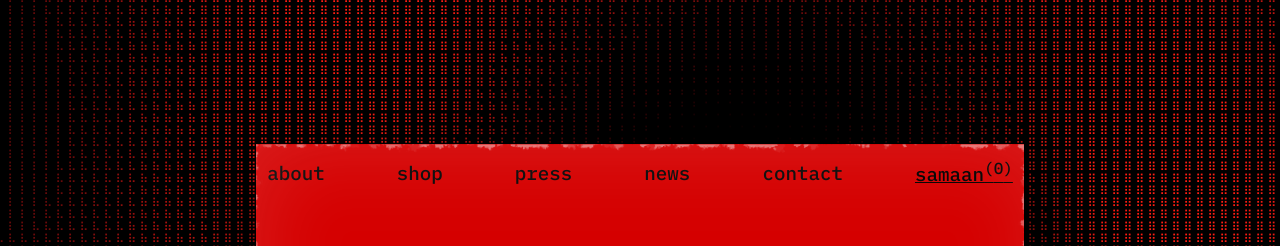
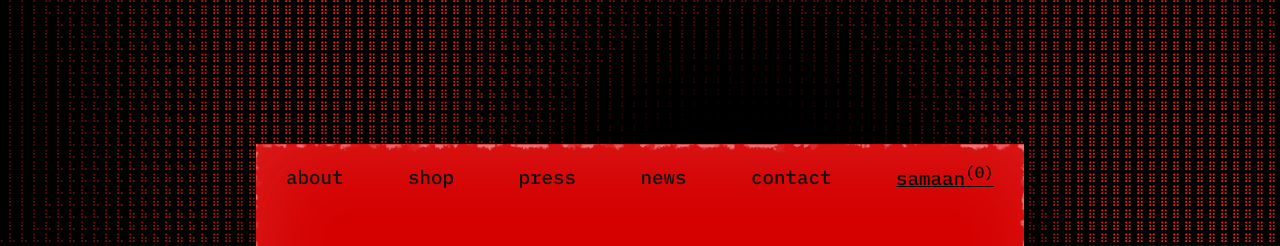
Before and after one commit to sganeshe/21streetz, a React (Vite) app in the folder frontend/: page / in a window 1280 px wide. Shown: the top 246 px of the page. Built offline with nearby package versions, Linux system fonts and the light colour scheme; no server answers.

Commit message:
nav bar fix

```diff
--- a/frontend/src/App.jsx
+++ b/frontend/src/App.jsx
@@ -40,7 +40,7 @@ export default function App() {
       <div className="scene__dots"></div>
 
       <div className={`scene__card ${currentPage !== 'home' ? 'is-inner' : ''}`}>
-        <nav className="card__nav" style={{ display: 'flex', alignItems: 'center', justifyContent: 'center', gap: '2.75rem', marginTop: '0.5rem' }}>
+        <nav className="card__nav" style={{ display: 'flex', alignItems: 'center', justifyContent: 'space-between', marginTop: '0.75rem' }}>
           <a href="#" className={currentPage === 'about' ? 'active' : ''} onClick={(e) => { e.preventDefault(); navTo('about'); }}>about</a>
           <a href="#" className={currentPage === 'shop' ? 'active' : ''} onClick={(e) => { e.preventDefault(); navTo('shop'); }}>shop</a>
           <a href="#" className={currentPage === 'press' ? 'active' : ''} onClick={(e) => { e.preventDefault(); navTo('press'); }}>press</a>
```
